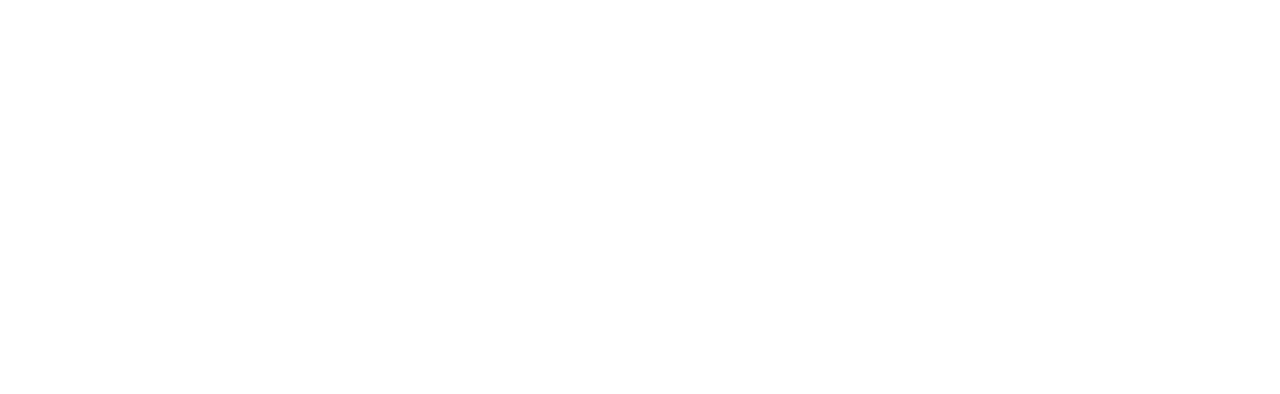
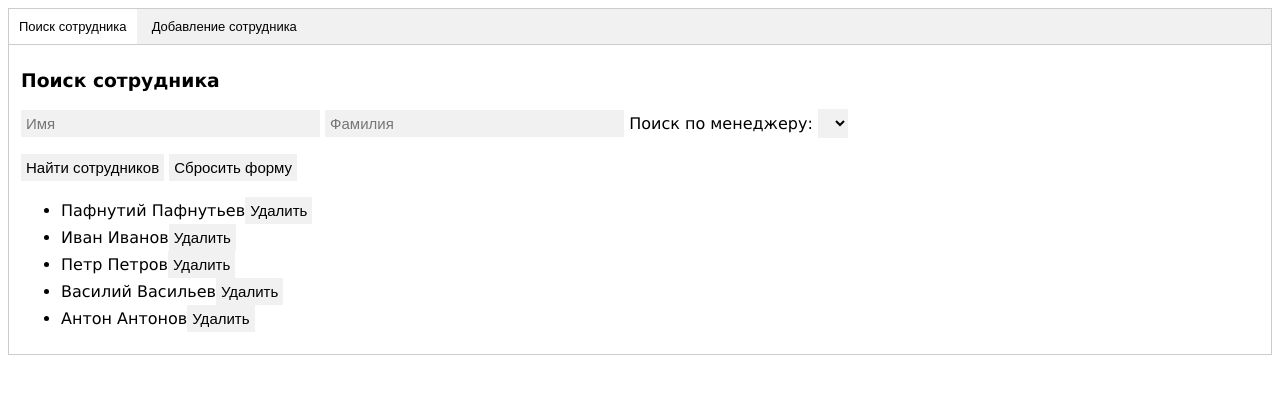
Before and after one commit to LuxoftTraining/employees-app-eZharikov, a plain HTML site: page index.html in a window 1280 px wide. Drawn offline with Linux system fonts and the light colour scheme.

Commit message:
labguide2

```diff
--- a/index.html
+++ b/index.html
@@ -2,12 +2,69 @@
 <html lang="en">
 <head>
     <meta charset="UTF-8">
+    <link rel="stylesheet" type="text/css" href="style.css">
     <script src="employees-json.js"></script>
     <script src="service.js"></script>
+    <script src="ui.js"></script>
 
-    <title>Title</title>
+    <title>Employee App</title>
 </head>
 <body>
 
+
+    <div class="tab">
+        <button id="searchButton" class="tablinks"
+                onclick="openTab(event, 'searchPane')">Поиск сотрудника</button>
+        <button class="tablinks"
+                onclick="openTab(event, 'addPane')">Добавление сотрудника</button>
+    </div>
+
+    <!--форма добавления сотрудника-->
+    <div id="addPane" class="tabcontent">
+        <h3>Добавление сотрудника</h3>
+        <label for="name">Имя:</label>
+        <input id="name" placeholder="Имя">
+
+        <label for="surname">Фамилия:</label>
+        <input id="surname" placeholder="Фамилия">
+
+        <label for="managerSelect">Менеджер:</label>
+        <select id="managerSelect"></select >
+        <div id="addEmployeeFormErrorMessage"></div>
+
+        <p>
+            <button onclick="addEmployeeUI()" id="addEmployeeButton">
+                Добавить сотрудника</button>
+        </p>
+    </div>
+
+
+    <!--форма поиска сотрудника-->
+    <div id="searchPane" class="tabcontent">
+        <h3>Поиск сотрудника</h3>
+        <form>
+            <input id="nameSearch" placeholder="Имя" size="30">
+            <input id="surnameSearch" placeholder="Фамилия" size="30">
+
+            Поиск по менеджеру:
+            <select id="managerSearch"></select>
+
+            <p>
+                <button type=button onclick="searchEmployeeUI()"
+                        id="searchEmployeesButton">Найти сотрудников</button>
+
+                <input type="reset" value="Сбросить форму">
+            </p>
+        </form>
+
+        <div id="employeesPlaceholder"></div>
+
+    </div>
+
+
 </body>
+<script>
+    runUI();
+</script>
+
 </html>
--- /dev/null
+++ b/style.css
@@ -0,0 +1,45 @@
+body {
+    font-family: Verdana;
+}
+button,input,select {
+    outline: none;
+    padding: 5px;
+    font-size: 15px;
+    background-color: #f1f1f1;
+    border: none;
+}
+.tab {
+    overflow: hidden;
+    border: 1px solid #ccc;
+    background-color: #f1f1f1;
+}
+
+/* Стиль кнопок, использующийся для открытия контента */
+.tab button {
+    background-color: inherit;
+    border: none;
+    outline: none;
+    cursor: pointer;
+    padding: 10px;
+    transition: 1s;
+    font-size: 13px;
+    margin: 0px;
+}
+
+/* Измненение фона таба при наведении мышкой */
+.tab button:hover {
+    background-color: #ddd;
+}
+
+/* Создаем класс для активного таба */
+.tab button.active {
+    background-color: #fff;
+}
+
+/* Стиль для содержания таба */
+.tabcontent {
+    display: none;
+    padding: 6px 12px;
+    border: 1px solid #ccc;
+    border-top: none;
+}
--- /dev/null
+++ b/ui.js
@@ -0,0 +1,150 @@
+const PLACEHOLDER = 'employeesPlaceholder';
+
+function clearEmployeesPlaceholder() {
+    document.getElementById(PLACEHOLDER).innerHTML = '';
+}
+
+
+function showEmployees(employees) {
+    clearEmployeesPlaceholder();
+    const ul = document.createElement("ul");
+
+    for (let employee of employees) {
+        const li = document.createElement("li");
+        ul.appendChild(li);
+
+        let managerHTML = "";
+        if (employee.managerRef) {
+            let manager = findById(employee.managerRef);
+            const managerSpan = document.createElement("span");
+            const managerSelect = document.createElement("select");
+            fillSelect(managerSelect, getEmployeesOptions(), employee.managerRef);
+            managerSelect.addEventListener('change',
+                () => employee.managerRef = managerSelect.value);
+            managerSpan.innerHTML = " <b>Руководитель:</b> ";
+            li.appendChild(managerSpan);
+            li.appendChild(managerSelect);
+        }
+            li.innerHTML = employee.name+" "+employee.surname+managerHTML;
+
+
+        const removeButton = document.createElement("button");
+        removeButton.innerHTML = "Удалить";
+        removeButton.addEventListener('click',
+            () => removeEmployeeUI(employee.id));
+        li.appendChild(removeButton);
+
+
+    }
+    document.getElementById(PLACEHOLDER).appendChild(ul);
+}
+
+function runUI() {
+    showEmployees(DATA.employees);
+    fillSelect(document.getElementById("managerSelect"),
+        getEmployeesOptions());
+    document.getElementById("searchButton").click();
+    assignSendOnEnter("searchPane","searchEmployeesButton");
+    assignSendOnEnter("addPane", "addEmployeeButton");
+
+
+}
+
+
+function addEmployeeUI() {
+    let errorHTML = "";
+    const name = document.getElementById("name").value;
+    if (name=="") {
+        errorHTML += "- Имя сотрудника должно быть задано<br>";
+        document.getElementById("name").style.backgroundColor = '#FFEEEE';
+    }
+    const surname = document.getElementById("surname").value;
+    if (surname=="") {
+        errorHTML += "- Фамилия сотрудника должна быть задана<br>";
+        document.getElementById("surname").style.backgroundColor = '#FFEEEE';
+    }
+
+    document.getElementById("addEmployeeFormErrorMessage")
+        .innerHTML = errorHTML;
+    if (errorHTML.length != 0) return;
+
+    addEmployee(name, surname);
+    showEmployees(DATA.employees);
+
+    document.getElementById("name").value = "";
+    document.getElementById("surname").value = "";
+}
+
+function removeEmployeeUI(id) {
+    removeEmployee(id);
+    showEmployees(DATA.employees);
+}
+
+function fillSelect(select, values, selectedValue) {
+    for (let val of values) {
+        const option = document.createElement("option");
+        option.text = val.text;
+        option.value = val.value;
+        if (selectedValue==option.value) option.selected=true;
+        select.appendChild(option);
+    }
+}
+
+function getEmployeesOptions() {
+    let options = [];
+    for (let e of DATA.employees) {
+        options.push({text:e.name+' '+e.surname, value:e.id});
+    }
+    return options;
+}
+
+
+function searchEmployeeUI() {
+    const name = document.getElementById("nameSearch").value;
+    const surname = document.getElementById("surnameSearch").value;
+    const managerRef = document.getElementById("managerSearch").value;
+
+    const employees  = searchEmployees(name, surname, managerRef);
+    showEmployees(employees);
+}
+
+
+/**
+ * Активирует выбранный таб
+ * @param evt событие, вызывающее активацию
+ * @param id идентификатор таба
+ */
+function openTab(evt, id) {
+    // Определяем переменные
+    var i, tabcontent, tablinks;
+
+    // Получаем все элементы с class="tabcontent" и прячем их
+    tabcontent = document.getElementsByClassName("tabcontent");
+    for (i = 0; i < tabcontent.length; i++) {
+        tabcontent[i].style.display = "none";
+    }
+
+    // Получаем все элементы с class="tablinks" и удаляем класс "active"
+    tablinks = document.getElementsByClassName("tablinks");
+    for (i = 0; i < tablinks.length; i++) {
+        tablinks[i].className = tablinks[i].className.replace(" active", "");
+    }
+
+    // Показываем текущий таб и добавляем класс "active"
+    // на кнопку, которая открывает этот таб
+    document.getElementById(id).style.display = "block";
+    evt.currentTarget.className += " active";
+}
+
+
+function assignSendOnEnter(paneId, buttonId) {
+    let allInput = document.querySelectorAll("#"+paneId+" input");
+    for (let input of allInput) {
+        input.addEventListener("keyup", function(event) {
+            event.preventDefault();
+            if (event.keyCode === 13) {
+                document.querySelector("#"+paneId+" button").click();
+            }
+        });
+    }
+}
```
